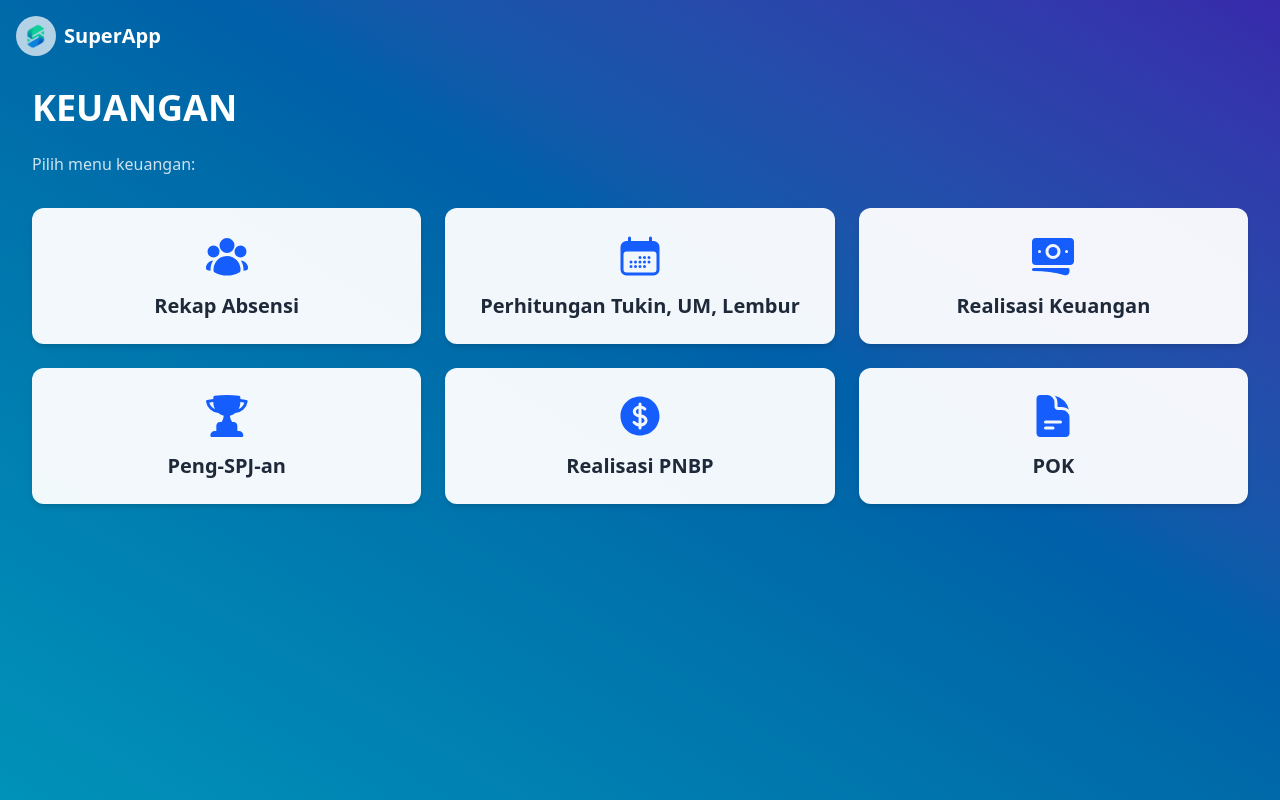
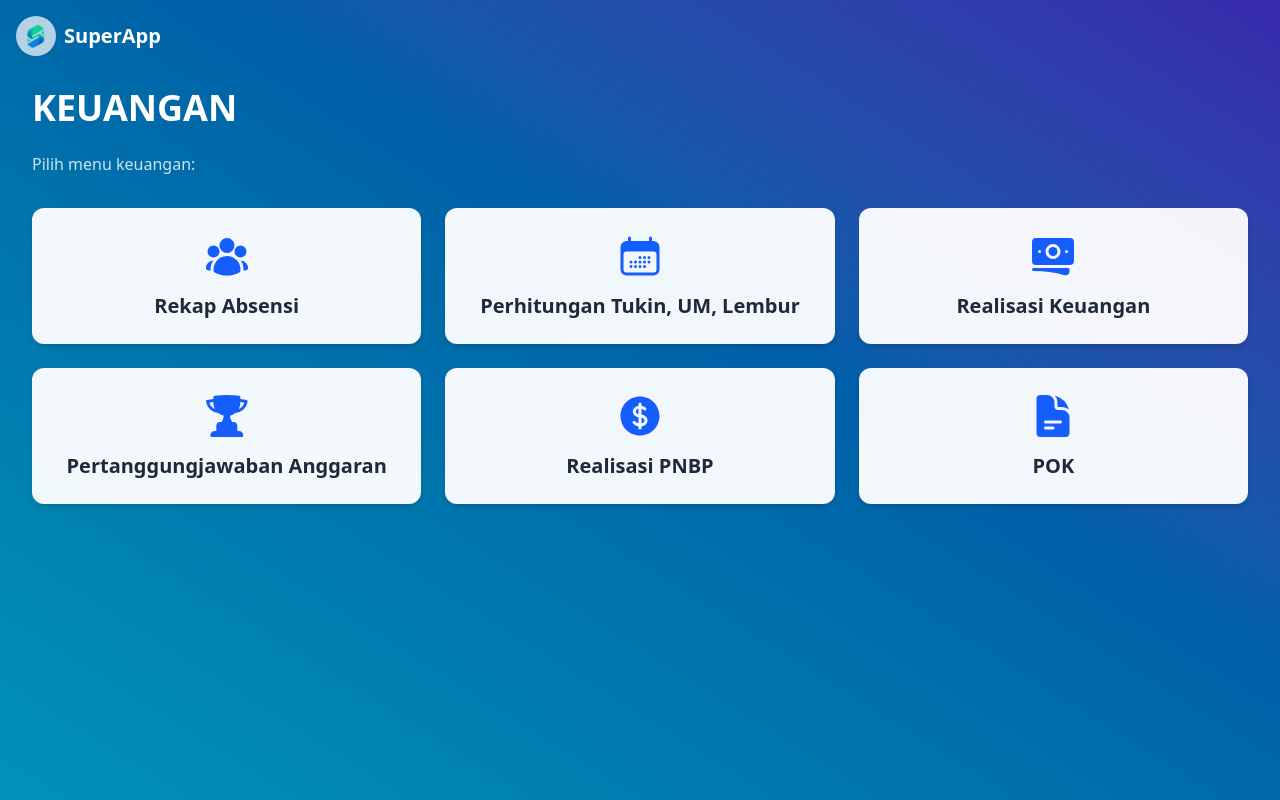
Before and after one commit to nuzulis/superapp, a React (Vite) app: page /superapp/keuangan in a window 1280 px wide. Built offline with nearby package versions, Linux system fonts and the light colour scheme.

Commit message:
ganti nama SPJ

```diff
--- a/src/pages/Keuangan.jsx
+++ b/src/pages/Keuangan.jsx
@@ -28,7 +28,7 @@ export default function SDM() {
       icon: BanknotesIcon,
     },
     {
-      name: "Peng-SPJ-an",
+      name: "Pertanggungjawaban Anggaran",
       path: "https://lemon-water-0499f3e00.2.azurestaticapps.net/",
       icon: TrophyIcon,
     },
```
